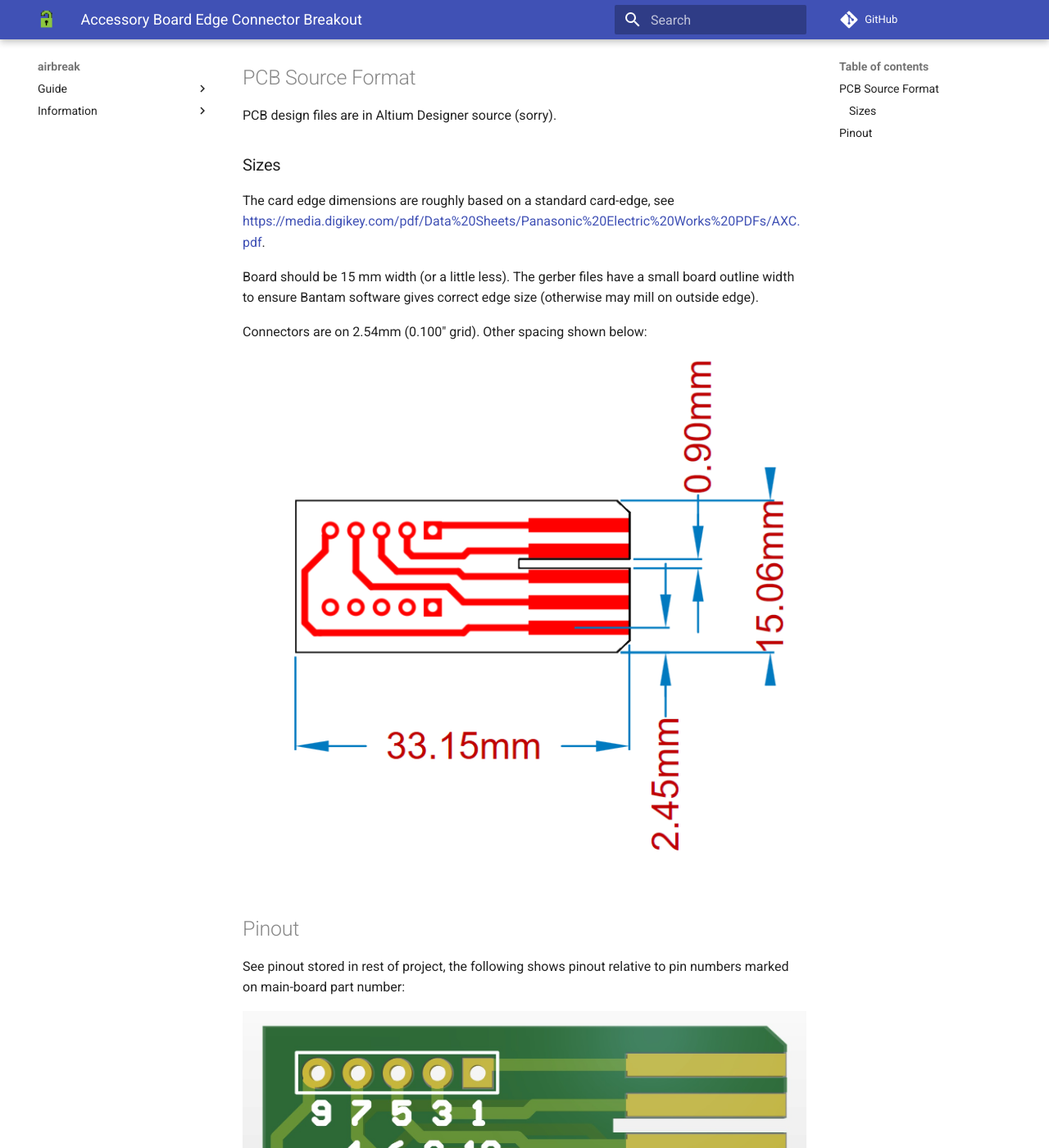
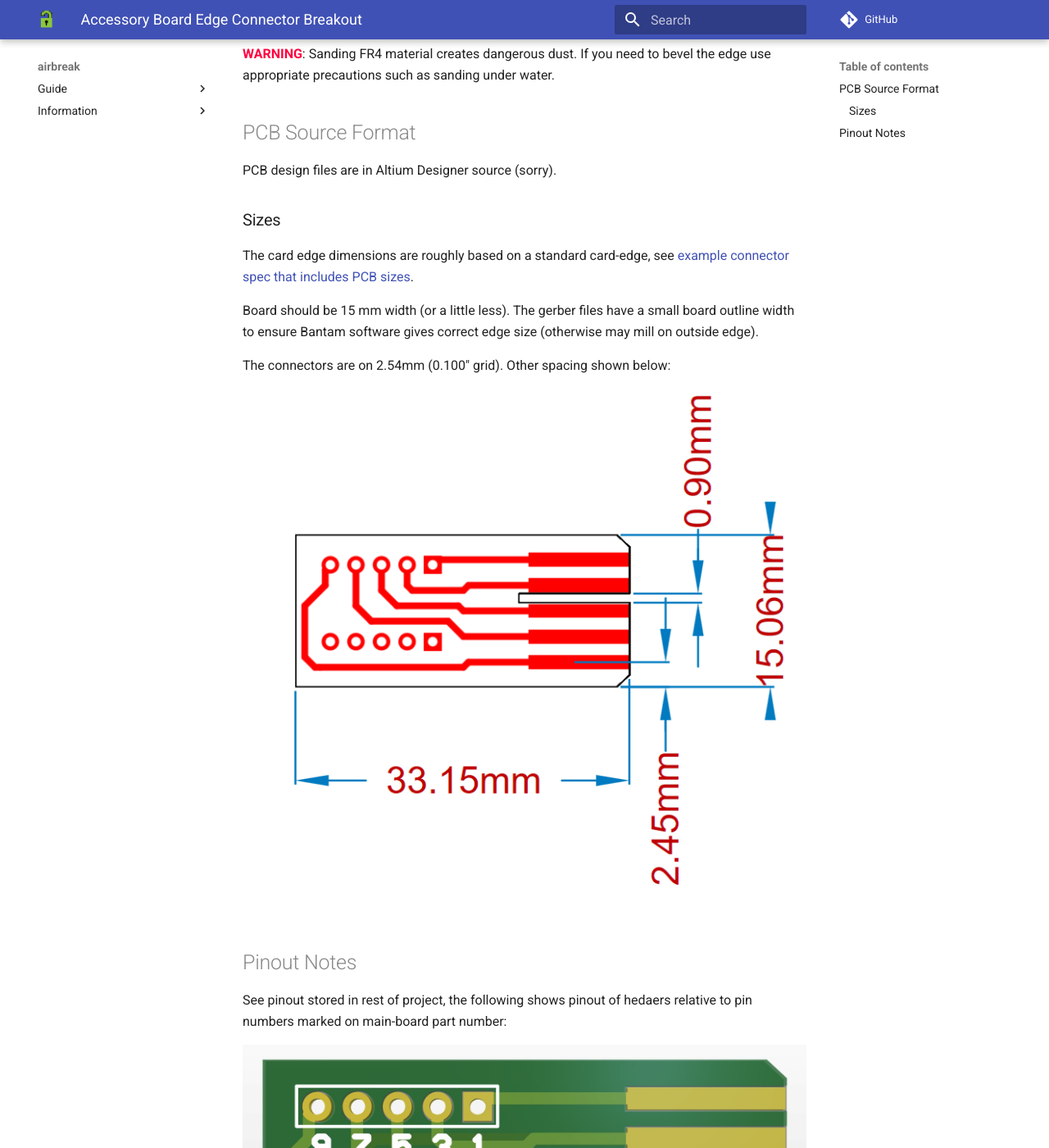
Before and after one commit to osresearch/airbreak, an MkDocs documentation site: the page built from docs/adapter_pcbs/acc_breakout_basic/README.md, in a window 1280 px wide and 1400 px high, scrolled down 772 px. Shown: the whole window at 82% size. Built offline with MkDocs 1.6.1 and Material for MkDocs 9.7.7, drawn with Linux system fonts in a browser that asks for light colours; comment, search, counter and statistics services are not loaded.

Commit message:
PCB docs - Minor type fixes

```diff
--- a/docs/adapter_pcbs/acc_breakout_basic/README.md
+++ b/docs/adapter_pcbs/acc_breakout_basic/README.md
@@ -8,23 +8,25 @@ This board is designed to be millable on a Bantam PCB mill so makes some odd-loo
 
 You can freely send the board away to be made of course too.
 
+**WARNING**: Sanding FR4 material creates dangerous dust. If you need to bevel the edge use appropriate precautions such as sanding under water.
+
 ## PCB Source Format
 
 PCB design files are in Altium Designer source (sorry).
 
 ### Sizes
 
-The card edge dimensions are roughly based on a standard card-edge, see [https://media.digikey.com/pdf/Data%20Sheets/Panasonic%20Electric%20Works%20PDFs/AXC.pdf](https://media.digikey.com/pdf/Data%20Sheets/Panasonic%20Electric%20Works%20PDFs/AXC.pdf "example connector spec that includes PCB sizes").
+The card edge dimensions are roughly based on a standard card-edge, see [example connector spec that includes PCB sizes](https://media.digikey.com/pdf/Data%20Sheets/Panasonic%20Electric%20Works%20PDFs/AXC.pdf).
 
 Board should be 15 mm width (or a little less). The gerber files have a small board outline width to ensure Bantam software gives correct edge size (otherwise may mill on outside edge).
 
-Connectors are on 2.54mm (0.100" grid). Other spacing shown below:
+The connectors are on 2.54mm (0.100" grid). Other spacing shown below:
 
 ![](acc_dims.png)
 
-## Pinout
+## Pinout Notes
 
-See pinout stored in rest of project, the following shows pinout relative to pin numbers marked on main-board part number:
+See pinout stored in rest of project, the following shows pinout of hedaers relative to pin numbers marked on main-board part number:
 
 ![](acc_adapter_render.jpg)
 
```
